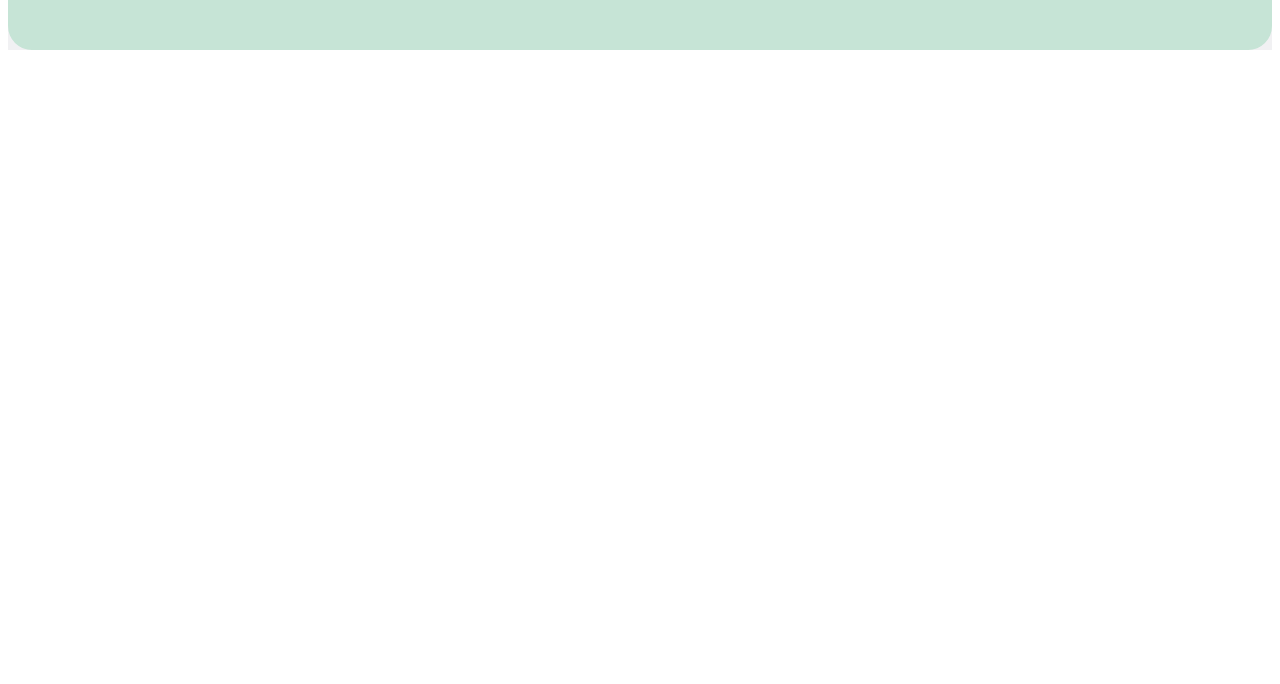
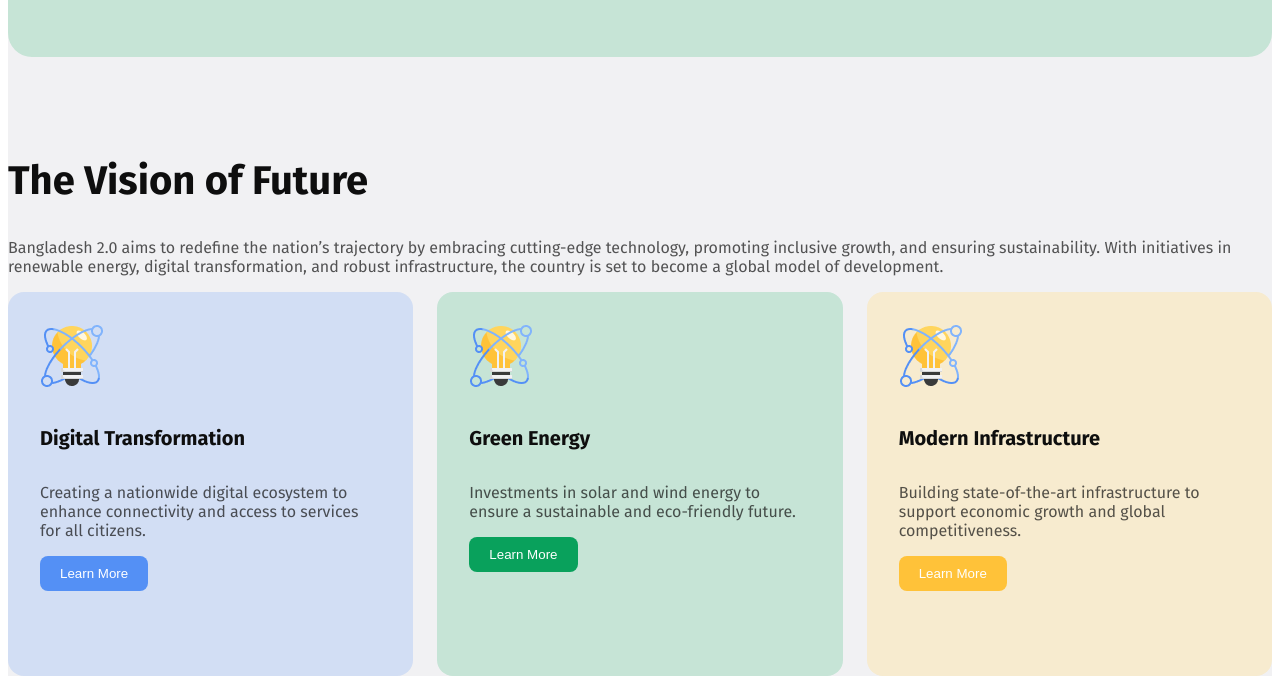
Before and after one commit to Elias-bd/assignment-1, a plain HTML site: page index.html in a window 1280 px wide. Shown: the part 582-1266 px from the top of the page. Before the commit the page ends 800 px from the top, so only its background shows below. Drawn offline with Linux system fonts and the light colour scheme.

Commit message:
added vision's section

```diff
--- a/index.html
+++ b/index.html
@@ -13,9 +13,9 @@
     <link rel="stylesheet" href="styles/styles.css">
 </head>
 
-<body>
+<body class="fira-sans-normal">
     <header>
-        <nav class="fira-sans-normal">
+        <nav>
             <h3 class="nav-title">Bangladesh 2.0</h3>
             <div class="nav-btn">
                 <button>Sign in</button>
@@ -33,6 +33,38 @@
                 <img src="assets/hero.png" alt="">
             </div>
         </section>
+        <section class="vision">
+            <h2 class="vision-title"> The Vision of Future</h2>
+            <p class="vision-subtitle">Bangladesh 2.0 aims to redefine the nation’s trajectory by embracing cutting-edge
+                technology, promoting inclusive growth, and ensuring sustainability. With initiatives in renewable
+                energy, digital transformation, and robust infrastructure, the country is set to become a global model
+                of development.</p>
+            <div class="card-container">
+                <!-- .card*3>img+h5.card-title+p.card-subtitle+btn.card-btn -->
+                <div class="card-blue">
+                    <img src="assets/card-icon.png" alt="">
+                    <h5 class="card-title">Digital Transformation</h5>
+                    <p class="card-subtitle">Creating a nationwide digital ecosystem to enhance connectivity and access
+                        to services for all citizens.</p>
+                    <button class="card-btn-blue">Learn More</button>
+                </div>
+                <div class="card-green">
+                    <img src="assets/card-icon.png" alt="">
+                    <h5 class="card-title">Green Energy</h5>
+                    <p class="card-subtitle">Investments in solar and wind energy to ensure a sustainable and
+                        eco-friendly future.</p>
+                    <button class="card-btn-green">Learn More</button>
+                </div>
+                <div class="card-yellow">
+                    <img src="assets/card-icon.png" alt="">
+                    <h5 class="card-title">Modern Infrastructure</h5>
+                    <p class="card-subtitle">Building state-of-the-art infrastructure to support economic growth and
+                        global competitiveness.</p>
+                    <button class="card-btn-yellow">Learn More</button>
+                </div>
+            </div>
+        </section>
+
 
 
 
--- a/styles/styles.css
+++ b/styles/styles.css
@@ -4,12 +4,13 @@
     font-style: normal;
 }
 
-main{
+main {
     max-width: 100%;
     background-color: #F1F1F3;
 }
 
 /* header & nav styles  */
+
 header {
     max-width: 100%;
     height: 100px;
@@ -41,7 +42,8 @@ nav button {
 }
 
 /* banner styles  */
-.banner{
+
+.banner {
     max-width: 1280px;
     margin: 0 auto;
     background-color: #C6E4D6;
@@ -49,28 +51,112 @@ nav button {
     display: flex;
     gap: 64px;
     padding: 60px 60px;
+}
 
-}
-.banner-title{
+.banner-title {
     font-size: 24px;
     font-weight: 500;
     color: rgba(14, 14, 14, 0.5);
 }
-.subtitle{
+
+.subtitle {
     font-size: 56px;
     font-weight: 700;
     color: #0E0E0E;
-
-
 }
 
-.banner-btn{
+.banner-btn {
     background-color: #006A50;
     padding: 17px 34px;
     color: #FFFFFF;
     border-radius: 8px;
     border: none;
     cursor: pointer;
+}
 
+/* vision future styles  */
 
+.vision {
+    max-width: 1280px;
+    margin: 0 auto;
+    margin-top: 100px;
 }
+
+.vision-title {
+    font-size: 40px;
+    font-weight: 700;
+    color: #0E0E0E;
+}
+
+.vision-subtitle {
+    font-weight: 400;
+    color: rgba(14, 14, 14, 0.7);
+    font-size: 16px;
+}
+
+/* card styles  */
+
+.card-container {
+    display: flex;
+    gap: 24px;
+}
+
+.card-title {
+    font-size: 20px;
+    font-weight: 700;
+    color: #0E0E0E;
+}
+
+.card-subtitle {
+    font-size: 16px;
+    font-weight: 400;
+    color: rgba(14, 14, 14, 0.7);
+}
+
+.card-btn-blue {
+    background-color: #5490F5;
+    color: #FFFFFF;
+    padding: 10px 20px;
+    border-radius: 8px;
+    border: none;
+}
+
+.card-btn-green {
+    background-color: #09A15C;
+    color: #FFFFFF;
+    padding: 10px 20px;
+    border-radius: 8px;
+    border: none;
+}
+
+.card-btn-yellow {
+    background-color: #FFC239;
+    color: #FFFFFF;
+    padding: 10px 20px;
+    border-radius: 8px;
+    border: none;
+}
+
+.card-blue {
+    background-color: rgba(84, 144, 245, 0.2);
+    width: 410px;
+    height: 320px;
+    border-radius: 16px;
+    padding: 32px;
+}
+
+.card-green {
+    background-color: rgba(198, 228, 214, 1);
+    width: 410px;
+    height: 320px;
+    border-radius: 16px;
+    padding: 32px;
+}
+
+.card-yellow {
+    background-color: rgba(247, 235, 207, 1);
+    width: 410px;
+    height: 320px;
+    border-radius: 16px;
+    padding: 32px;
+}
```
